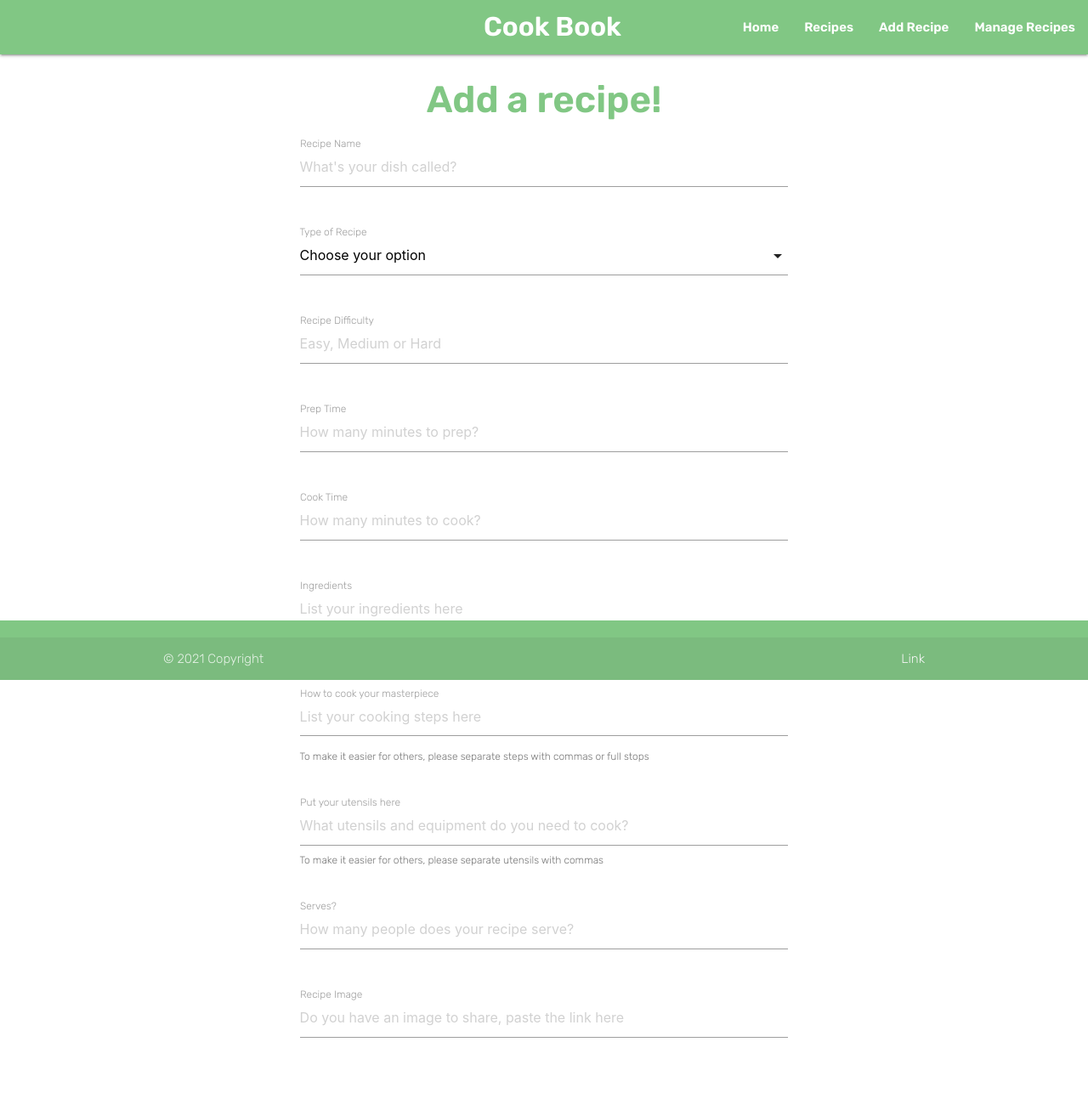
After one commit to Code-Institute-Submissions/Code-Institute-Submissions-SuperGibbon-MS3, a Flask app: page /add_recipes in a window 1280 px wide. The commit adds this page. Shown: the whole page at 85% size. Run offline with Flask 2, Linux system fonts and the light colour scheme; data that the repository does not hold is empty; some libraries are stand-ins or nearby versions.

Commit message:
Add input form for adding recipe, not yet connected to db

```diff
--- a/app.py
+++ b/app.py
@@ -28,6 +28,12 @@ def get_recipes():
     return render_template("recipes.html", recipes=recipes)
 
 
+@app.route("/add_recipes")
+def add_recipes():
+    types = mongo.db.recipe_type.find()
+    return render_template("addrecipe.html", types=types)
+
+
 if __name__ == "__main__":
     app.run(host=os.environ.get("IP"),
             port=int(os.environ.get("PORT")),
--- a/static/js/script.js
+++ b/static/js/script.js
@@ -1,4 +1,5 @@
 $(document).ready(function(){
     $('.sidenav').sidenav();
     $('.collapsible').collapsible();
+    $('select').formSelect();
 })
--- /dev/null
+++ b/templates/addrecipe.html
@@ -0,0 +1,82 @@
+{% extends "base.html" %}
+{% block content %}
+
+    <h3 class="title-font center green-text text-lighten-2">Add a recipe!</h3>
+
+    <div class="container">
+        <div class="row">
+            <form class="col s8 offset-s2" method="POST" action="">
+                <div class="row">
+                    <div class="input-field col s12">
+                        <input placeholder="What's your dish called?" id="recipe_name" name="recipe_name" type="text" class="validate">
+                        <label for="recipe_name">Recipe Name</label>
+                    </div>
+                </div>
+                <div class="row">
+                    <div class="input-field col s12">
+                        <select id="recipe_type" name="recipe_type" class="validate" required>
+                            <option value="" disabled selected>Choose your option</option>
+                            {% for type in types %}
+                                <option value="{{ type.type }}">{{ type.type }}</option>
+                            {% endfor %}
+                            </select>
+                        <label for="recipe_type">Type of Recipe</label>
+                    </div>
+                </div>
+                <div class="row">
+                    <div class="input-field col s12">
+                        <input placeholder="Easy, Medium or Hard" id="recipe_diff" name="recipe_diff" type="text" class="validate" required>
+                        <label for="recipe_diff">Recipe Difficulty</label>
+                    </div>
+                </div>
+                <div class="row">
+                    <div class="input-field col s12">
+                        <input placeholder="How many minutes to prep?" id="prep_time" name="prep_time" type="text" class="validate" required>
+                        <label for="prep_time">Prep Time</label>
+                    </div>
+                </div>
+                <div class="row">
+                    <div class="input-field col s12">
+                        <input placeholder="How many minutes to cook?" id="cook_time" name="cook_time" type="text" class="validate" required>
+                        <label for="cook_time">Cook Time</label>
+                    </div>
+                </div>
+                <div class="row">
+                    <div class="input-field col s12">
+                        <textarea placeholder="List your ingredients here" id="ingredients" name="ingredients" class="materialize-textarea"></textarea>
+                        <label for="ingredients">Ingredients</label>
+                        <span class="helper-text" >To make it easier for others, please separate ingredients with commas</span>
+                    </div>
+                </div>
+                <div class="row">
+                    <div class="input-field col s12">
+                        <textarea placeholder="List your cooking steps here" id="cook_steps" name="cook_steps" class="materialize-textarea"></textarea>
+                        <label for="cook_steps">How to cook your masterpiece</label>
+                        <span class="helper-text" >To make it easier for others, please separate steps with commas or full stops</span>
+                    </div>
+                </div>
+                <div class="row">
+                    <div class="input-field col s12">
+                        <input placeholder="What utensils and equipment do you need to cook? " id="tools_needed" name="tools_needed" type="text" class="validate" required>
+                        <label for="tools_needed">Put your utensils here</label>
+                        <span class="helper-text" >To make it easier for others, please separate utensils with commas</span>
+                    </div>
+                </div>
+                <div class="row">
+                    <div class="input-field col s12">
+                        <input placeholder="How many people does your recipe serve?" id="number_served" name="number_served" type="text" class="validate" required>
+                        <label for="number_served">Serves?</label>
+                    </div>
+                </div>
+                <div class="row">
+                    <div class="input-field col s12">
+                        <input placeholder="Do you have an image to share, paste the link here" id="image_source" name="image_source" type="text" class="validate">
+                        <label for="image_source">Recipe Image</label>
+                    </div>
+                </div>
+                <br>
+            </form>
+        </div>
+    </div>
+
+{% endblock %}
--- a/templates/base.html
+++ b/templates/base.html
@@ -23,6 +23,7 @@
                 <ul class="right hide-on-med-and-down">
                     <li><a href="{{ url_for('go_home') }}">Home</a></li>
                     <li><a href="{{ url_for('get_recipes') }}">Recipes</a></li>
+                    <li><a href="{{ url_for('add_recipes') }}">Add Recipe</a></li>
                     <li><a href="#">Manage Recipes</a></li>
                 </ul>
             </div>
@@ -31,6 +32,7 @@
         <ul class="sidenav" id="mobile-demo">
             <li><a href="{{ url_for('go_home') }}">Home</a></li>
             <li><a href="{{ url_for('get_recipes') }}">Recipes</a></li>
+            <li><a href="{{ url_for('add_recipes') }}">Add Recipe</a></li>
             <li><a href="#">Manage Recipes</a></li>
         </ul>
     </header>
--- a/templates/home.html
+++ b/templates/home.html
@@ -15,7 +15,7 @@
                 The cook book is bought to you by John Lewis. John Lewis is able to offer a wide variety of kitchen equipment
                 for every level of cooks, whether beginner or professional, if you are missing something from one of the recipes why not take a look a the selection available at John Lewis
             </p>
-            <a class="par-text" href="https://www.johnlewis.com/browse/home-garden/view-all-kitchen-utensils/_/N-dvb">View the selection here</a>
+            <a class="par-text" href="https://www.johnlewis.com/browse/home-garden/view-all-kitchen-utensils/_/N-dvb" target="_blank">View the selection here</a>
         </div>
     </div>
 </div>
```
Also changed, not shown: templates/recipes.html (+3 -4 lines).
